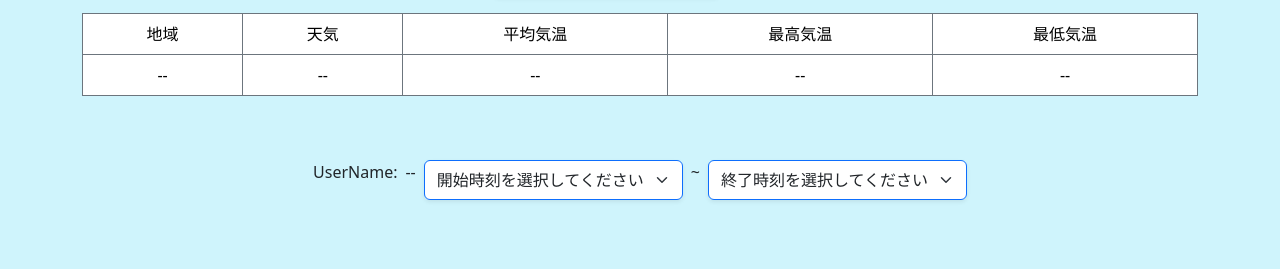
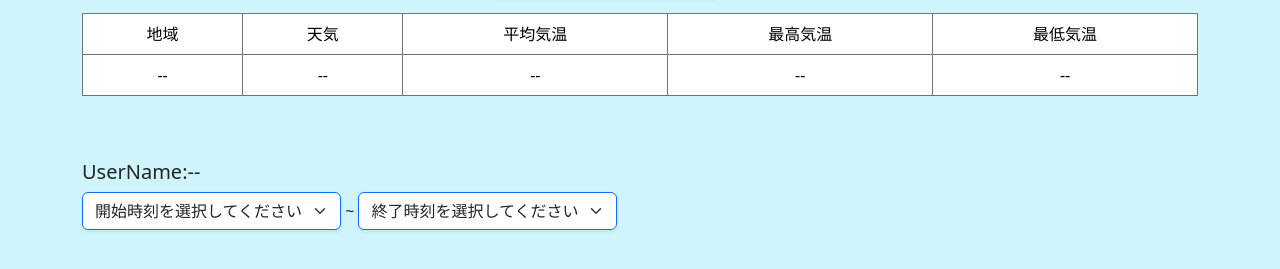
Before and after one commit to nakashita-group/woff-weather, a plain HTML site: page index.html in a window 1280 px wide. Shown: the part 161-430 px from the top of the page. Drawn offline with nearby package versions, Linux system fonts and the light colour scheme; a script that the page names is missing.

Commit message:
Add files via upload

```diff
--- a/index.html
+++ b/index.html
@@ -61,14 +61,12 @@
                 </tr>
             </tbody>
         </table>
-        <br />
-        <br />
+        <br/>
+        <br/>
 
-        <div class="d-flex justify-content-center mb-3 gap-2">
-            UserName:<p id="UserName">--</p>
+        <h5>UserName:<span id="UserName">--</span></h5>
 
-            <select id="StrWorkTime" title="StrWorkTime"
-                class="form-select w-auto d-inline-block shadow-sm border-primary">
+        <select id="StrWorkTime" title="StrWorkTime" class="form-select w-auto d-inline-block shadow-sm border-primary">
             <option value="" selected disabled>開始時刻を選択してください</option>
             <option value="9:00">9:00</option>
             <option value="10:00">10:00</option>
@@ -78,8 +76,7 @@
             <option value="14:00">14:00</option>
         </select>
         ~
-            <select id="EndWorkTime" title="EndWorkTime"
-                class="form-select w-auto d-inline-block shadow-sm border-primary">
+        <select id="EndWorkTime" title="EndWorkTime" class="form-select w-auto d-inline-block shadow-sm border-primary">
             <option value="" selected disabled>終了時刻を選択してください</option>
             <option value="9:00">9:00</option>
             <option value="10:00">10:00</option>
@@ -90,8 +87,6 @@
         </select>
     </div>
 
-    </div>
-
     <script src="search.js"></script>
     <script src="woff.js"></script>
 </body>
```
Lines whose indentation alone changed are shown as unchanged.
